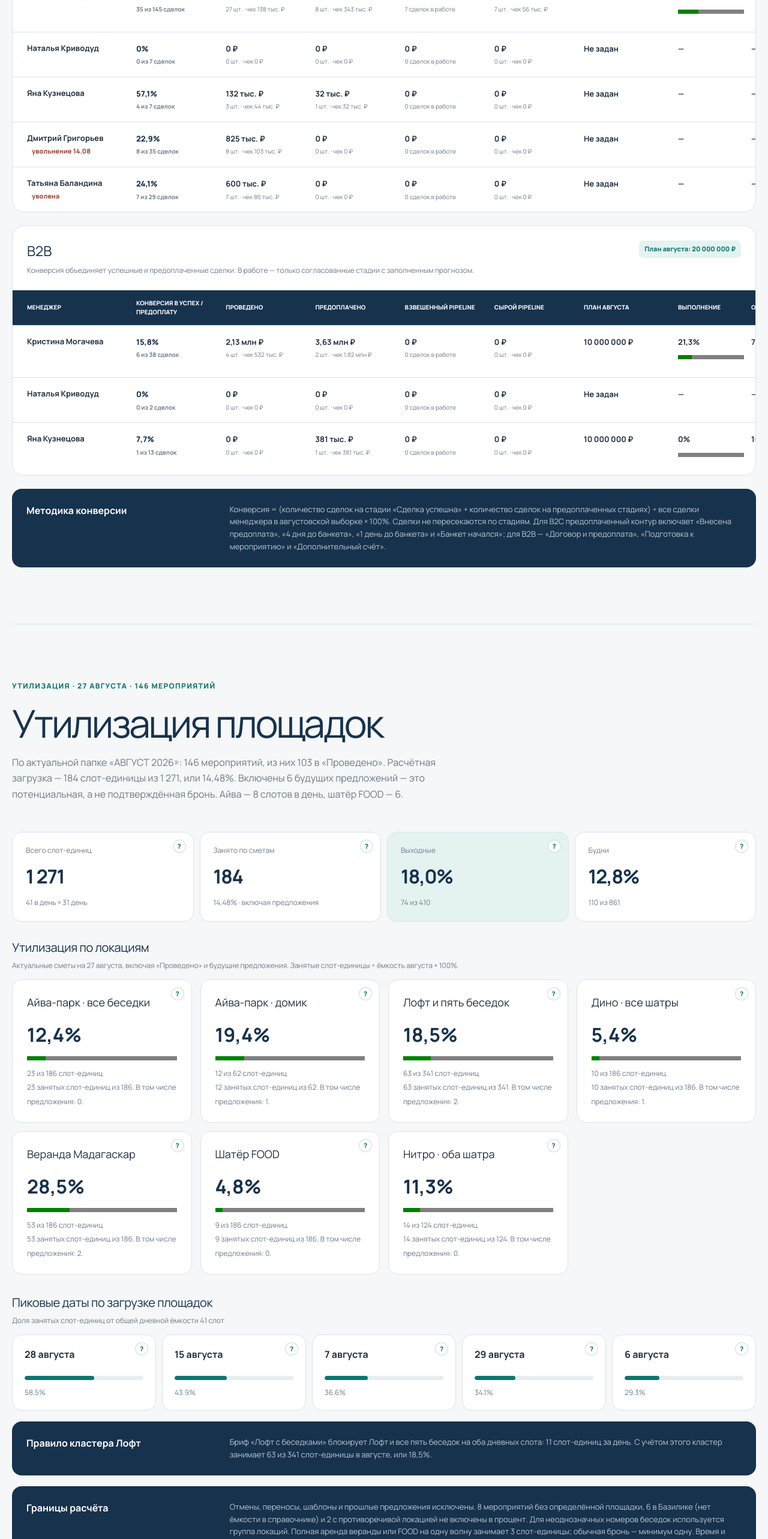
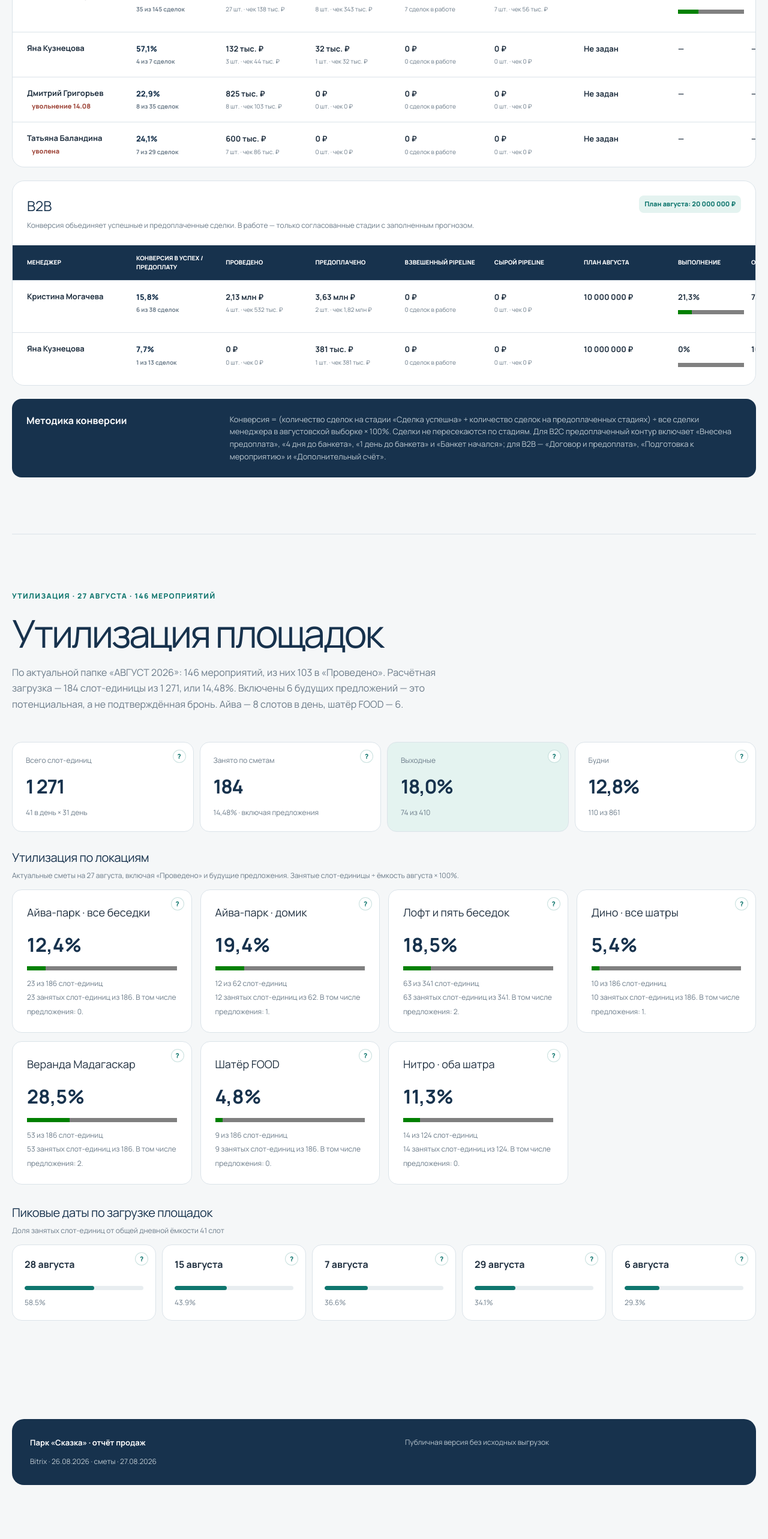
Before and after one commit to nkrivodud-blip/park-skazka-sales-report, a Next.js app: page / in a window 1280 px wide. Shown: the part 4740-7306 px from the top of the page at 60% size. After the commit the page ends 7246 px from the top, so only its background shows below. Built offline with nearby package versions, Linux system fonts and the light colour scheme.

Commit message:
Hide capacity notes and remove Natalia from manager tables

```diff
--- a/app/page.tsx
+++ b/app/page.tsx
@@ -210,7 +210,7 @@ export default function Home() {
           </div>
           <div className="data-table manager-table">
             <div className="data-head"><span>Менеджер</span><span>Конверсия в успех / предоплату</span><span>Проведено</span><span>Предоплачено</span><span>Взвешенный pipeline</span><span>Сырой pipeline</span><span>План августа</span><span>Выполнение</span><span>Осталось до плана</span></div>
-            {managers.filter((m) => m.direction === direction).map((manager) => {
+            {managers.filter((m) => m.direction === direction && m.name !== "Наталья Криводуд").map((manager) => {
               const plan = managerPlans[`${manager.name}-${direction}`];
               const execution = plan ? manager.wonSum / plan * 100 : 0;
               return (
@@ -376,9 +376,6 @@ export default function Home() {
         <div className="peak-grid reveal">
           {[['28 августа',58.5],['15 августа',43.9],['7 августа',36.6],['29 августа',34.1],['6 августа',29.3]].map(([d,v]) => <article key={String(d)} data-hint={`${d}: занято ${v}% доступной дневной ёмкости площадок по данным смет.`} tabIndex={0}><strong>{d}</strong><div className="util-track"><i style={{ "--bar": `${v}%` } as CSSProperties} /></div><span>{v}%</span></article>)}
         </div>
-        <aside className="note reveal"><strong>Правило кластера Лофт</strong><p>Бриф «Лофт с беседками» блокирует Лофт и все пять беседок на оба дневных слота: 11 слот-единиц за день. С учётом этого кластер занимает 63 из 341 слот-единицы в августе, или 18,5%.</p></aside>
-        <aside className="note reveal"><strong>Границы расчёта</strong><p>Отмены, переносы, шаблоны и прошлые предложения исключены. 8 мероприятий без определённой площадки, 6 в Базилике (нет ёмкости в справочнике) и 2 с противоречивой локацией не включены в процент. Для неоднозначных номеров беседок используется группа локаций. Полная аренда веранды или FOOD на одну волну занимает 3 слот-единицы; обычная бронь — минимум одну. Время и длительность всех броней требуют отдельной сверки.</p></aside>
-        <aside className="note reveal"><strong>28 августа · весь Айва-парк</strong><p>В смете на 28 августа указано бронирование всего Айва-парка. В расчёте занятости это 8 слот-единиц за день, а не одна карточка мероприятия.</p></aside>
       </section>
 
       <footer><div><strong>Парк «Сказка» · отчёт продаж</strong><span>Bitrix · 26.08.2026 · сметы · 27.08.2026</span></div><span>Публичная версия без исходных выгрузок</span></footer>
```
Also changed, not shown: .pages/index.html, 1 other file (tests, documents, lock files or other folders).
